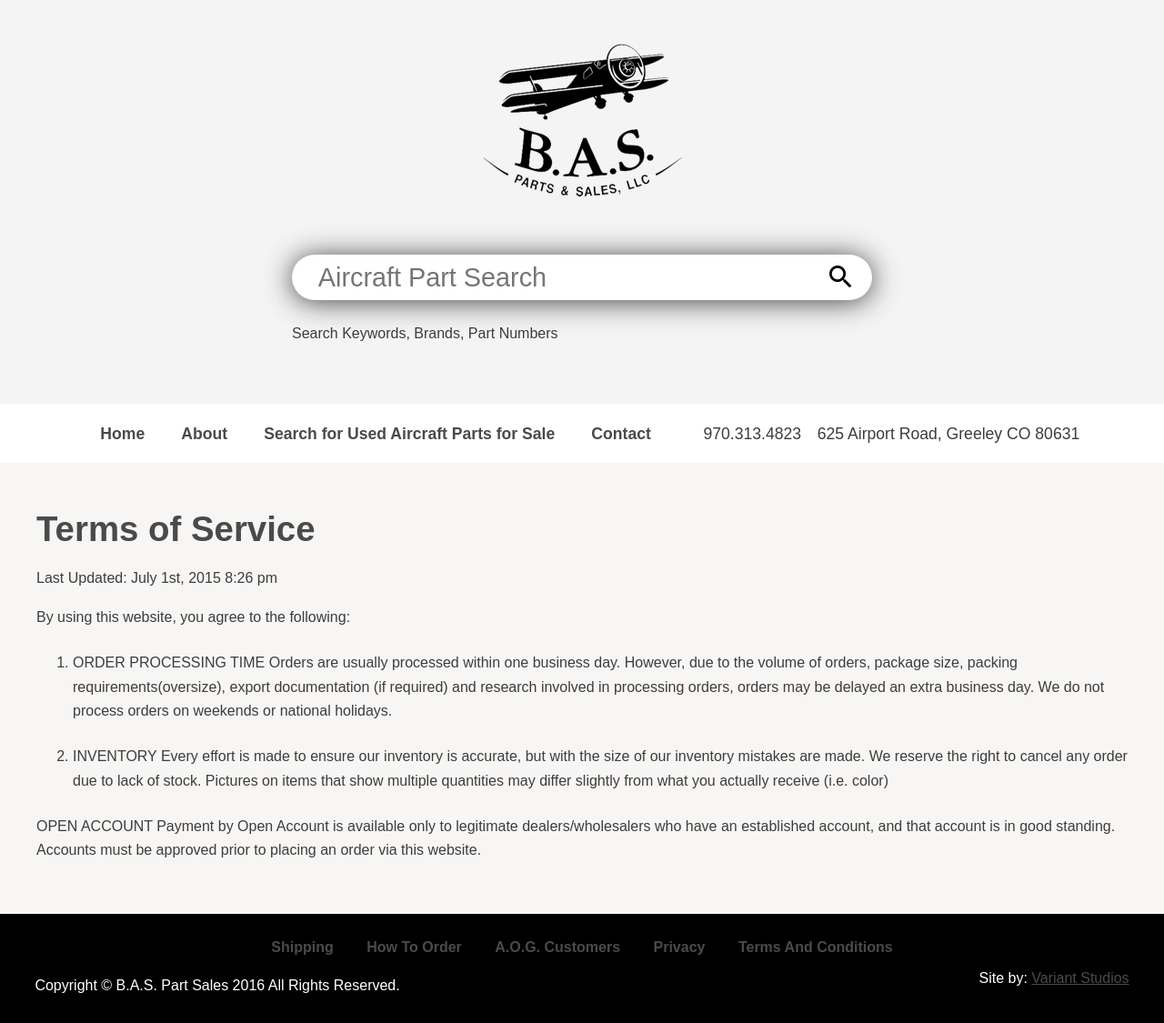
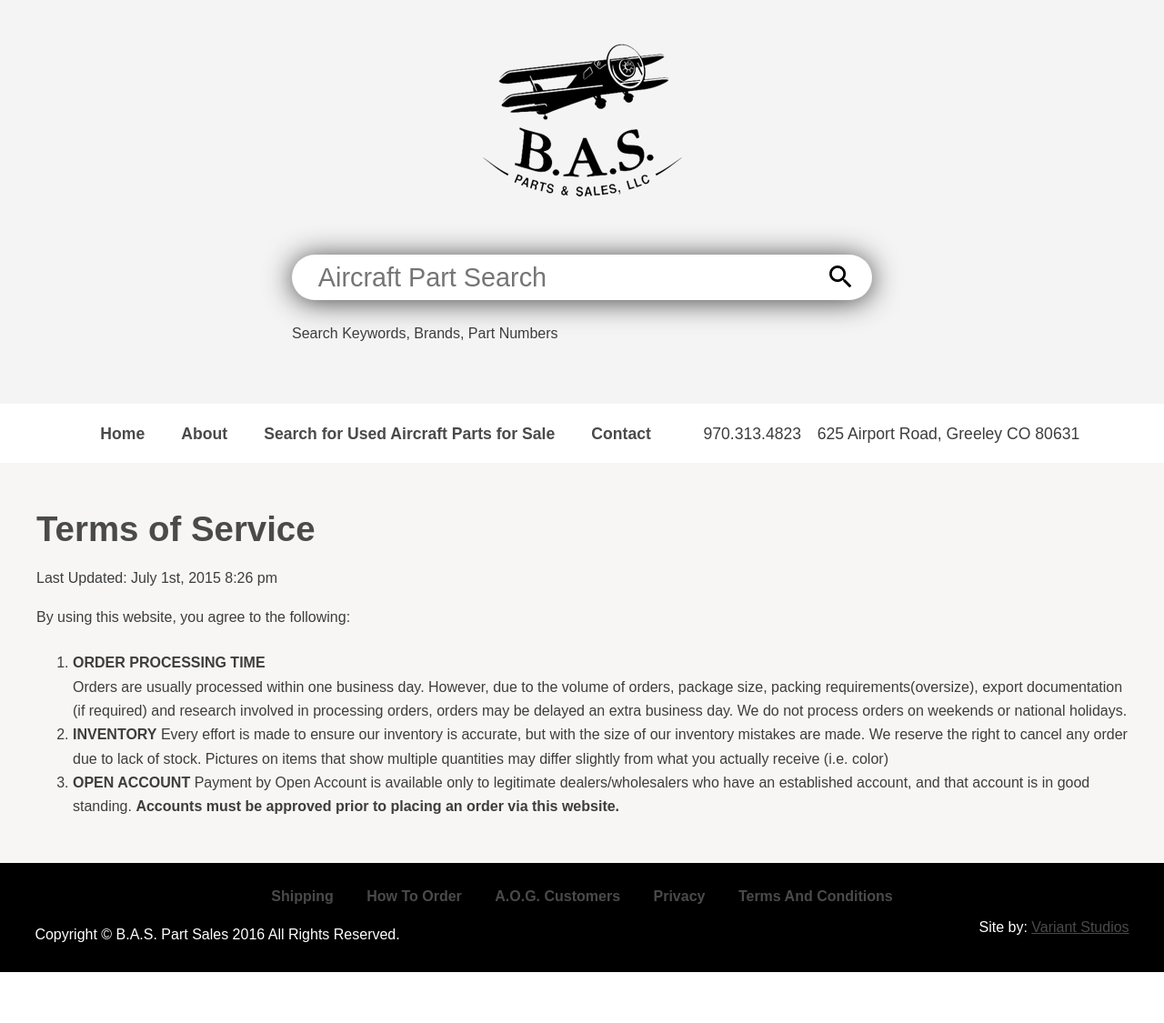
Before and after one commit to variantstudios/baspartsales.com, a Jekyll site: the page built from pages/terms/index.md, in a window 1280 px wide. Shown: the whole page at 91% size. Built offline with Jekyll 4.4.1, drawn with Linux system fonts in a browser that asks for light colours; nearby versions of some CDN libraries; some of the changed lines change nothing that is shown.

Commit message:
Updated '/pages/terms/index.md' via CloudCannon

```diff
--- a/pages/terms/index.md
+++ b/pages/terms/index.md
@@ -1,25 +1,21 @@
 ---
 title: Terms of Service
 layout: page
-permalink: "/terms/"
-header_image_path: https://hd.unsplash.com/photo-1427464407917-c817c9a0a6f6
+permalink: /terms/
+header_image_path: 'https://hd.unsplash.com/photo-1427464407917-c817c9a0a6f6'
 form_response_message: 'Thanks for your message! We will be in touch soon.'
-form_failed: 'Your submission has failed. Please try again.'
+form_failed: Your submission has failed. Please try again.
 seo:
-  page_title: 'BAS Part Sales'
+  page_title: BAS Part Sales
   page_description: "Here's the page description. Replace me!"
 ---
+
+
 Last Updated: July 1st, 2015 8:26 pm
 
 By using this website, you agree to the following:
 
-1. ORDER PROCESSING TIME
-Orders are usually processed within one business day. However, due to the volume of orders, package size, packing requirements(oversize), export documentation (if required) and research involved in processing orders, orders may be delayed an extra business day. We do not process orders on weekends or national holidays.
-
-
-2. INVENTORY
-Every effort is made to ensure our inventory is accurate, but with the size of our inventory mistakes are made. We reserve the right to cancel any order due to lack of stock. Pictures on items that show multiple quantities may differ slightly from what you actually receive (i.e. color)
-
-
-OPEN ACCOUNT
-Payment by Open Account is available only to legitimate dealers/wholesalers who have an established account, and that account is in good standing. Accounts must be approved prior to placing an order via this website.
+1. **ORDER PROCESSING TIME**
+   <br>Orders are usually processed within one business day. However, due to the volume of orders, package size, packing requirements(oversize), export documentation (if required) and research involved in processing orders, orders may be delayed an extra business day. We do not process orders on weekends or national holidays.
+2. **INVENTORY** Every effort is made to ensure our inventory is accurate, but with the size of our inventory mistakes are made. We reserve the right to cancel any order due to lack of stock. Pictures on items that show multiple quantities may differ slightly from what you actually receive (i.e. color)
+3. **OPEN ACCOUNT** Payment by Open Account is available only to legitimate dealers/wholesalers who have an established account, and that account is in good standing. **Accounts must be approved prior to placing an order via this website.**
```
